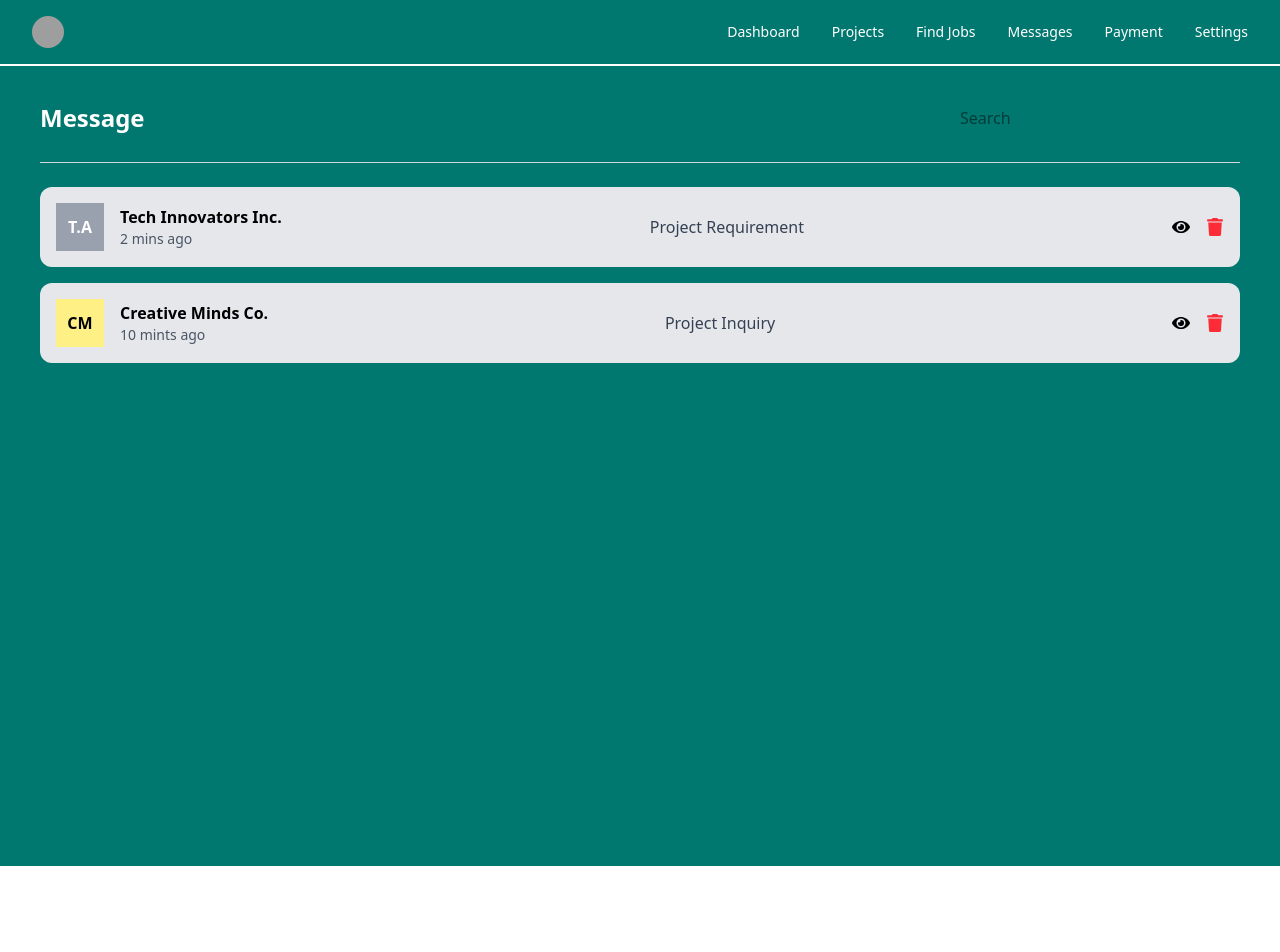
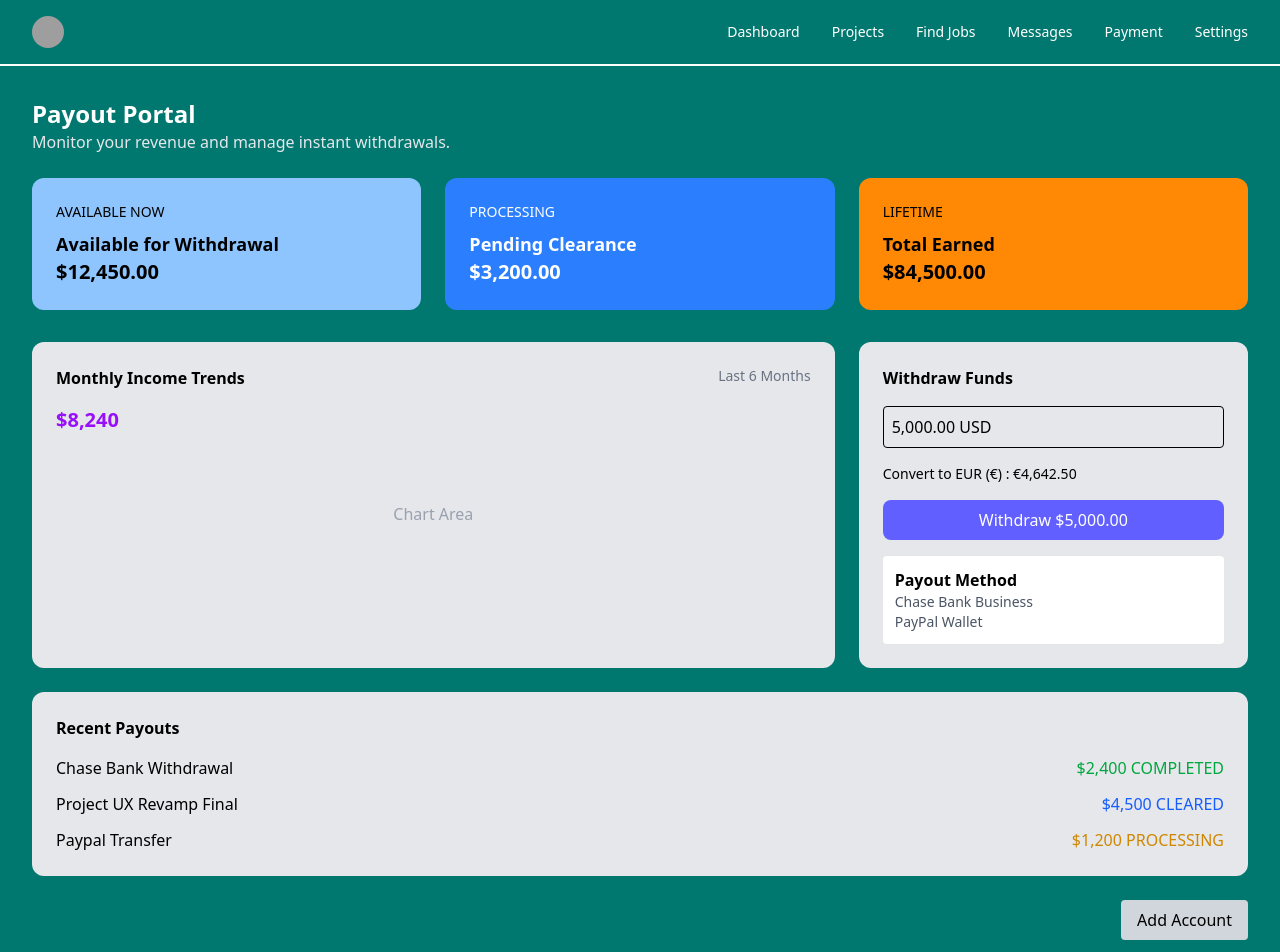
Before and after one commit to vikashkumar97983282-glitch/Talent-Talk-using-React, a React (Vite) app in the folder Talent_talk/: page / in a window 1280 px wide. Shown: the top 952 px of the page. Before the commit the page ends 866 px from the top, so only its background shows below. Built offline with nearby package versions, Linux system fonts and the light colour scheme; grey boxes are pictures that could not be loaded; what ag-charts-community would draw is missing.

Commit message:
this is client side payment page.

```diff
--- a/Talent_talk/src/App.jsx
+++ b/Talent_talk/src/App.jsx
@@ -38,6 +38,7 @@ import ClientFindJob from "./clientpage/clientfindjob/clientfindjob";
 import ClientProject from "./clientpage/clientproject/clientproject";
 import ClientJob from "./clientpage/clientjobapply/clientjob";
 import ClientMessage from "./clientpage/clientMessage/clientMessage";
+import ClientPayment from "./clientpage/clientpayment/clientpayment";
 
 
 function App() {
@@ -69,7 +70,8 @@ function App() {
     {/* <ClientFindJob/> */}
     {/* <ClientProject/> */}
     {/* <ClientJob/> */}
-    <ClientMessage/>
+    {/* <ClientMessage/> */}
+    <ClientPayment/>
 
 
 
--- /dev/null
+++ b/Talent_talk/src/clientpage/clientpayment/clientpayment.jsx
@@ -0,0 +1,15 @@
+import React from "react";
+import ClientPaymentContent from "./clientpaymentContent";
+import ClientFindJobHeader from "../clientfindjob/clientfindjobHeader";
+
+function ClientPayment(){
+
+    return (
+        <div>
+            <ClientFindJobHeader/>
+            <ClientPaymentContent/>
+        </div>
+    );
+}
+
+export default ClientPayment;
--- /dev/null
+++ b/Talent_talk/src/clientpage/clientpayment/clientpaymentContent.jsx
@@ -0,0 +1,136 @@
+import React from "react";
+
+function ClientPaymentContent() {
+  return (
+    <div className="bg-teal-700 min-h-screen p-8 text-white">
+
+      {/* Title */}
+      <h1 className="text-2xl font-bold">Payout Portal</h1>
+      <p className="text-gray-200 mb-6">
+        Monitor your revenue and manage instant withdrawals.
+      </p>
+
+      {/* Top Cards */}
+      <div className="grid grid-cols-3 gap-6 mb-8">
+
+        <div className="bg-blue-300 text-black p-6 rounded-xl">
+          <p className="text-sm">AVAILABLE NOW</p>
+          <h2 className="text-lg font-semibold mt-2">
+            Available for Withdrawal
+          </h2>
+          <p className="text-xl font-bold">$12,450.00</p>
+        </div>
+
+        <div className="bg-blue-500 p-6 rounded-xl">
+          <p className="text-sm">PROCESSING</p>
+          <h2 className="text-lg font-semibold mt-2">
+            Pending Clearance
+          </h2>
+          <p className="text-xl font-bold">$3,200.00</p>
+        </div>
+
+        <div className="bg-orange-400 text-black p-6 rounded-xl">
+          <p className="text-sm">LIFETIME</p>
+          <h2 className="text-lg font-semibold mt-2">
+            Total Earned
+          </h2>
+          <p className="text-xl font-bold">$84,500.00</p>
+        </div>
+
+      </div>
+
+      {/* Main Grid */}
+      <div className="grid grid-cols-3 gap-6">
+
+        {/* Chart Section */}
+        <div className="col-span-2 bg-gray-200 text-black p-6 rounded-xl">
+
+          <div className="flex justify-between mb-4">
+            <h3 className="font-semibold">Monthly Income Trends</h3>
+            <span className="text-sm text-gray-500">
+              Last 6 Months
+            </span>
+          </div>
+
+          <p className="text-xl font-bold text-purple-600">
+            $8,240
+          </p>
+
+          <div className="h-40 flex items-center justify-center text-gray-400">
+            Chart Area
+          </div>
+
+        </div>
+
+        {/* Withdraw Section */}
+        <div className="bg-gray-200 text-black p-6 rounded-xl">
+
+          <h3 className="font-semibold mb-4">Withdraw Funds</h3>
+
+          <input
+            type="text"
+            value="5,000.00 USD"
+            className="w-full p-2 border rounded mb-4"
+            readOnly
+          />
+
+          <p className="text-sm mb-4">
+            Convert to EUR (€) : €4,642.50
+          </p>
+
+          <button className="w-full bg-indigo-500 text-white py-2 rounded-lg mb-4">
+            Withdraw $5,000.00
+          </button>
+
+          <div className="bg-white p-3 rounded">
+            <p className="font-semibold">Payout Method</p>
+            <p className="text-sm text-gray-600">
+              Chase Bank Business
+            </p>
+            <p className="text-sm text-gray-600">
+              PayPal Wallet
+            </p>
+          </div>
+
+        </div>
+
+      </div>
+
+      {/* Recent Payouts */}
+      <div className="bg-gray-200 text-black p-6 rounded-xl mt-6">
+
+        <h3 className="font-semibold mb-4">Recent Payouts</h3>
+
+        <div className="space-y-3">
+
+          <div className="flex justify-between">
+            <p>Chase Bank Withdrawal</p>
+            <span className="text-green-600">$2,400 COMPLETED</span>
+          </div>
+
+          <div className="flex justify-between">
+            <p>Project UX Revamp Final</p>
+            <span className="text-blue-600">$4,500 CLEARED</span>
+          </div>
+
+          <div className="flex justify-between">
+            <p>Paypal Transfer</p>
+            <span className="text-yellow-600">$1,200 PROCESSING</span>
+          </div>
+
+        </div>
+
+      </div>
+
+      {/* Add Account */}
+      <div className="mt-6 flex justify-end">
+        <button className="bg-gray-300 text-black px-4 py-2 rounded">
+          Add Account
+        </button>
+      </div>
+
+    </div>
+  );
+}
+
+export default ClientPaymentContent;
```
